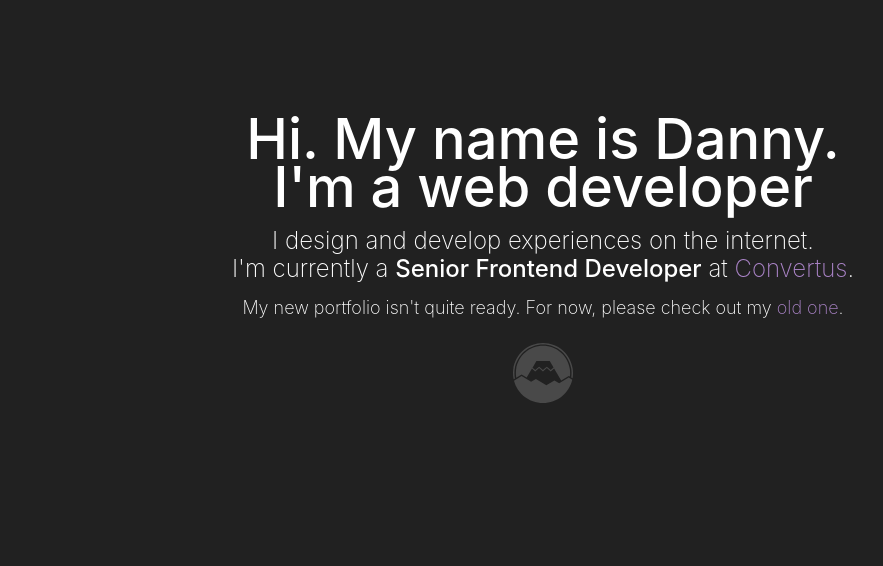
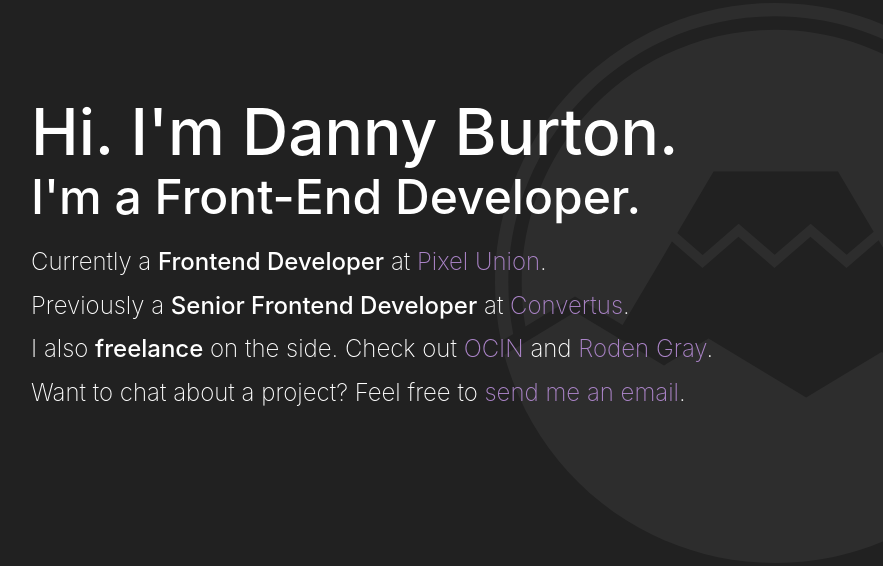
Before and after one commit to wheredannyends/portfolio-2019, a Gatsby site: page / in a window 1280 px wide. Shown: the part 141-707 px from the top of the page, without its empty margins (97-980 px from the left). Built offline with nearby package versions, Linux system fonts and the light colour scheme; Gatsby itself is replaced by a stand-in of ours; a web font is replaced by a local one.

Commit message:
Better splash

```diff
--- /dev/null
+++ b/src/components/logo.js
@@ -0,0 +1,17 @@
+import React from 'react';
+
+const Logo = () => {
+  return (
+    <svg
+      className="logo"
+      xmlns="http://www.w3.org/2000/svg"
+      viewBox="0 0 420 420"
+    >
+      <path d="M210,0C94,0,0,94,0,210a210.82,210.82,0,0,0,4.57,43.7l9.11-5.5A200.19,200.19,0,0,1,10,210C10,99.72,99.72,10,210,10S410,99.72,410,210a200.68,200.68,0,0,1-2.38,30.86l9.23,5.57A211.28,211.28,0,0,0,420,210C420,94,326,0,210,0Z" />
+      <path d="M95.7,241.52l37-62.58,22.9,19.77,27-23.33,27,23.33,27-23.33,27,23.33,24.13-20.83,49.6,83.92L390,230.21l8.34,5A190.88,190.88,0,0,0,400,210c0-104.77-85.23-190-190-190S20,105.23,20,210a190.42,190.42,0,0,0,2.82,32.68L60,220.21ZM163.91,126.4h93.34L284,171.48l-20.27,17.37-27-23.35-27,23.35-27-23.35-27,23.43-19-16.38Z" />
+      <path d="M390,241.88l-66.65,40.06-33.42-20.19-56.57,34.06-73.19-44.11-33.42,20.13-66.65-40L7,263.91C30.8,353.77,112.66,420,210,420c99.88,0,183.46-69.73,204.75-163.16Z" />
+    </svg>
+  );
+}
+
+export default Logo;
--- a/src/pages/index.js
+++ b/src/pages/index.js
@@ -1,33 +1,20 @@
 import React from 'react';
+import Logo from '../components/logo';
 
 const App = () => {
-   return (
-      <div className="intro">
-         <h2 className="intro__title">
-            Hi. My name is Danny. <br />
-            I'm a web developer
-         </h2>
-         <p className="intro__blurb">
-            I design and develop experiences on the internet.
-            <br />
-            I'm currently a <strong>Senior Frontend Developer</strong> at{' '}
-            <a href="https://www.convertus.com">Convertus</a>.
-         </p>
-         <p className="intro__disclaimer">
-            My new portfolio isn't quite ready. For now, please check out my{' '}
-            <a href="http://www.dannyburton.ca">old one</a>.
-         </p>
-         <svg
-            className="logo"
-            xmlns="http://www.w3.org/2000/svg"
-            viewBox="0 0 420 420"
-         >
-            <path d="M210,0C94,0,0,94,0,210a210.82,210.82,0,0,0,4.57,43.7l9.11-5.5A200.19,200.19,0,0,1,10,210C10,99.72,99.72,10,210,10S410,99.72,410,210a200.68,200.68,0,0,1-2.38,30.86l9.23,5.57A211.28,211.28,0,0,0,420,210C420,94,326,0,210,0Z" />
-            <path d="M95.7,241.52l37-62.58,22.9,19.77,27-23.33,27,23.33,27-23.33,27,23.33,24.13-20.83,49.6,83.92L390,230.21l8.34,5A190.88,190.88,0,0,0,400,210c0-104.77-85.23-190-190-190S20,105.23,20,210a190.42,190.42,0,0,0,2.82,32.68L60,220.21ZM163.91,126.4h93.34L284,171.48l-20.27,17.37-27-23.35-27,23.35-27-23.35-27,23.43-19-16.38Z" />
-            <path d="M390,241.88l-66.65,40.06-33.42-20.19-56.57,34.06-73.19-44.11-33.42,20.13-66.65-40L7,263.91C30.8,353.77,112.66,420,210,420c99.88,0,183.46-69.73,204.75-163.16Z" />
-         </svg>
-      </div>
-   );
+  return (
+    <div className="intro">
+      <Logo />
+      <h2>Hi. I&apos;m Danny Burton.</h2>
+      <h3>I&apos;m a Front-End Developer.</h3>
+      <ul>
+        <li>Currently a <strong>Frontend Developer</strong> at <a target="_blank" rel="noopener noreferrer" href="https://www.pixelunion.net">Pixel Union</a>.</li>
+        <li>Previously a <strong>Senior Frontend Developer</strong> at <a target="_blank" rel="noopener noreferrer" href="https://www.convertus.com">Convertus</a>.</li>
+        <li>I also <strong>freelance</strong> on the side. Check out <a target="_blank" rel="noopener noreferrer" href="https://www.ocin.co">OCIN</a> and <a target="_blank" rel="noopener noreferrer" href="https://www.rodengray.com">Roden Gray</a>.</li>
+        <li>Want to chat about a project? Feel free to <a target="_blank" rel="noopener noreferrer" href="mailto:iam@dannyburton.dev">send me an email</a>.</li>
+      </ul>
+    </div>
+  );
 };
 
 export default App;
--- a/src/style/core/base.scss
+++ b/src/style/core/base.scss
@@ -29,7 +29,7 @@ html {
 body {
    font-family: $font;
    font-weight: 200;
-   font-size: 1.6rem;
+   font-size: 2.4rem;
    color: $color-white;
    background-color: $color-black;
    overflow-y: scroll;
@@ -52,7 +52,14 @@ h4,
 h5,
 h6 {
    font-weight: 500;
-   margin: 0;
+}
+
+ul {
+  list-style-type: none;
+}
+
+li {
+  margin-bottom: spacing(sm);
 }
 
 strong {
@@ -60,23 +67,38 @@ strong {
 }
 
 h1 {
-   font-size: 4.4rem;
+   font-size: 8.4rem;
+
+   @include screen(sm) {
+     font-size: 6.4rem;
+   }
 }
 
 h2 {
-   font-size: 3.2rem;
+   font-size: 6.4rem;
+
+   @include screen(sm) {
+     font-size: 4rem;
+     margin-bottom: spacing(xs);
+   }
 }
 
 h3 {
-   font-size: 2.4rem;
+   font-size: 4.8rem;
+   margin-bottom: spacing(md);
+
+   @include screen(sm) {
+     font-size: 3.2rem;
+     margin-bottom: spacing(lg);
+   }
 }
 
 h4 {
-   font-size: 2rem;
+   font-size: 3.6rem;
 }
 
 h5 {
-   font-size: 1.8rem;
+   font-size: 2.4rem;
 }
 
 h6 {
--- a/src/style/pages/index.scss
+++ b/src/style/pages/index.scss
@@ -1,43 +1,20 @@
 .intro {
-   display: flex;
-   flex-direction: column;
-   justify-content: center;
-   align-items: center;
-   text-align: center;
-   height: 100vh;
-   width: 100vw;
-
-   &__title {
-      font-size: 5.6rem;
-      line-height: 4.8rem;
-      margin-bottom: spacing(sm);
-
-      @include screen(sm) {
-         font-size: 3.2rem;
-         line-height: 2.4rem;
-      }
-   }
-
-   &__blurb {
-      font-size: 2.4rem;
-      margin-bottom: spacing(sm);
-
-      @include screen(sm) {
-         font-size: 1.6rem;
-      }
-   }
-
-   &__disclaimer {
-      font-size: 1.8rem;
-
-      @include screen(sm) {
-         font-size: 1.4rem;
-      }
-   }
+  display: flex;
+  flex-direction: column;
+  justify-content: center;
+  position: relative;
+  min-height: 100vh;
+  width: 80vw;
+  margin: 0 auto;
 }
 
 .logo {
-   fill: $color-dark-grey;
-   margin-top: spacing(md);
-   width: 6rem;
+  position: absolute;
+  right: 0;
+  top: 15vh;
+  height: 70vh;
+  fill: $color-dark-grey;
+  opacity: 0.3;
+  margin-top: spacing(md);
+  z-index: -1;
 }
```
Also changed, not shown: 1 other file.
